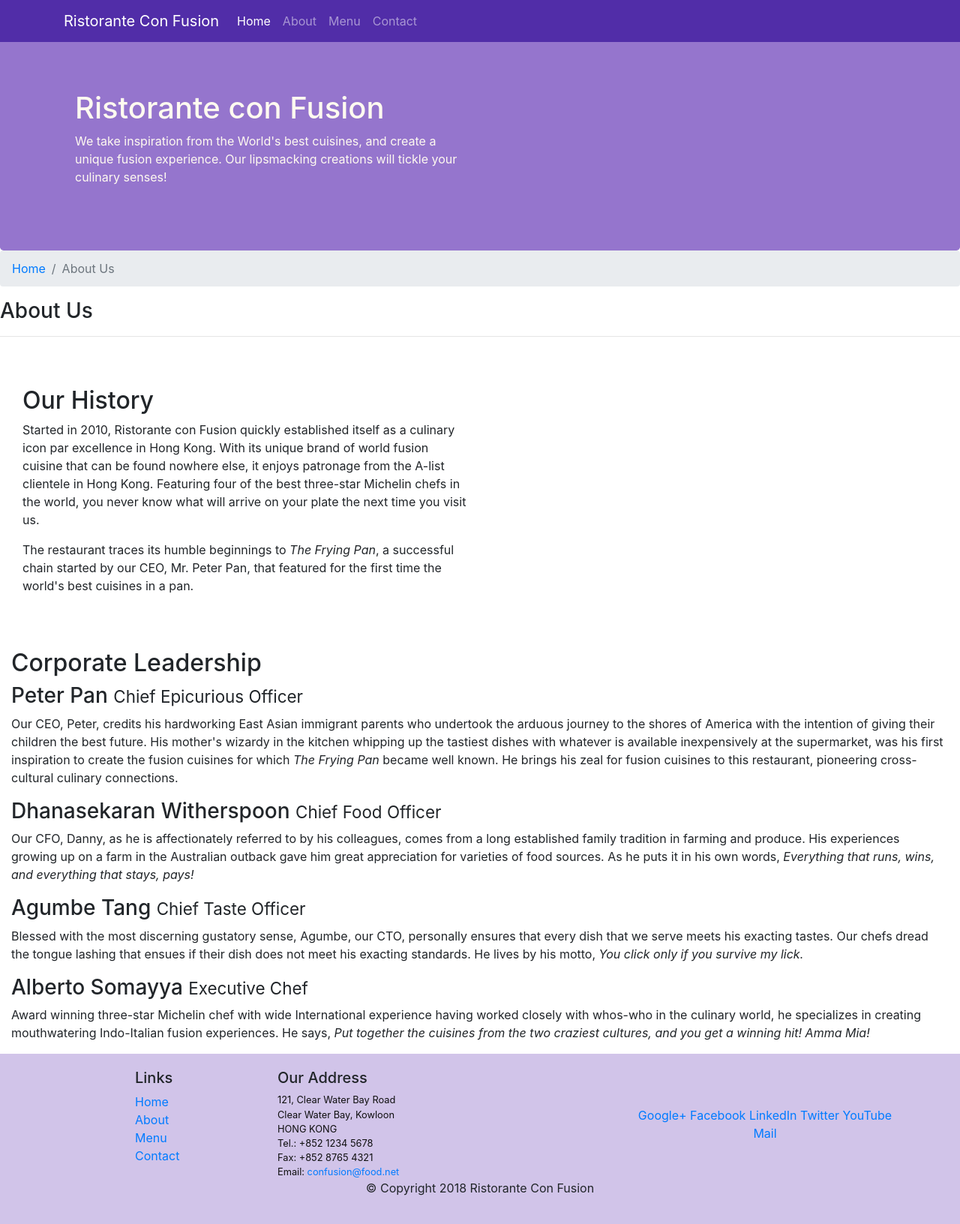
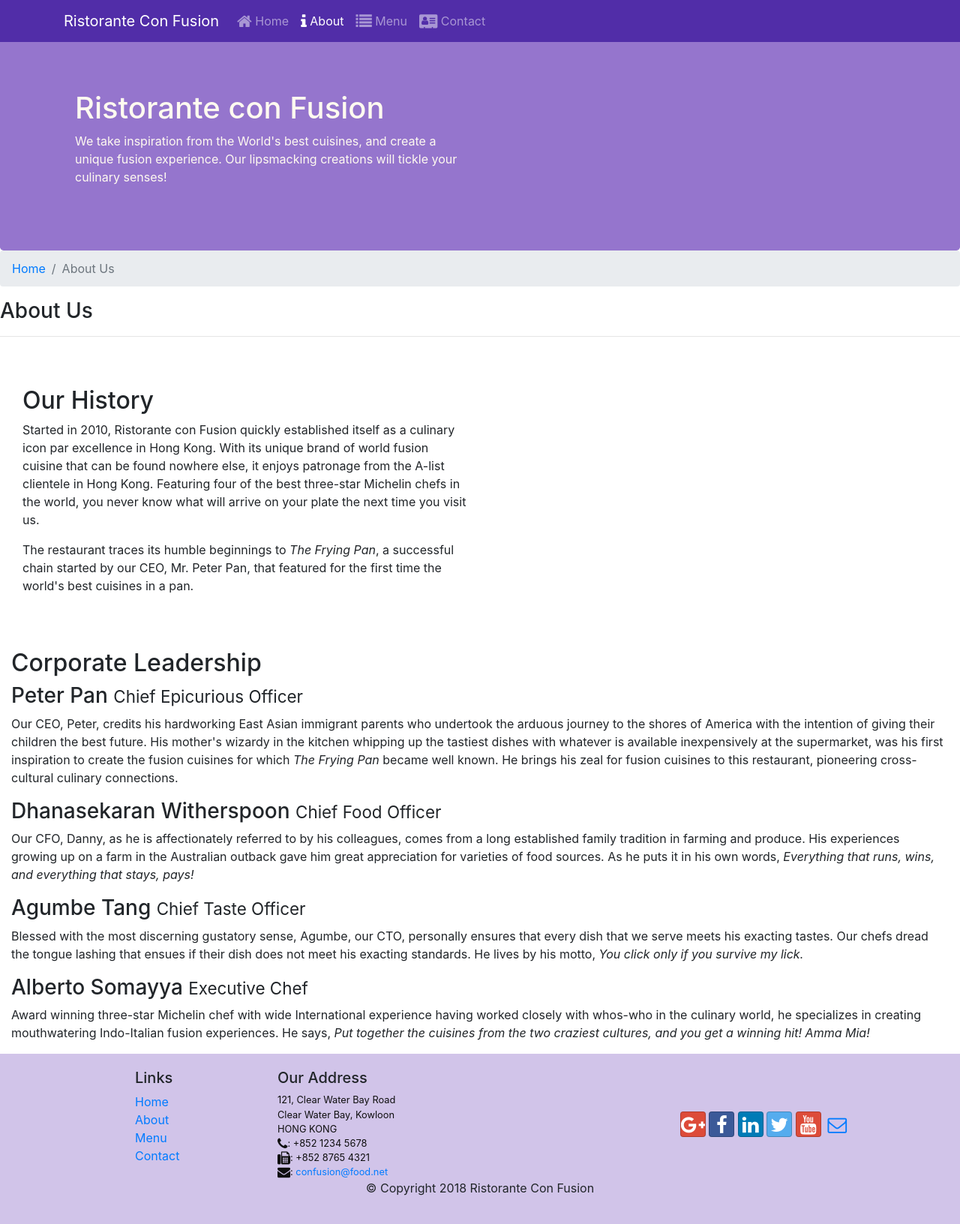
Before and after one commit to Ctrageno1/newproject, a website: page aboutus.html in a window 1280 px wide. Shown: the whole page at 75% size. Drawn offline with nearby package versions, Linux system fonts and the light colour scheme.

Commit message:
Icon Fonts

```diff
--- a/aboutus.html
+++ b/aboutus.html
@@ -15,6 +15,14 @@
 			href="node_modules/bootstrap/dist/css/bootstrap.min.css"
 		/>
 		<link rel="stylesheet" href="style.css" />
+		<link
+			rel="stylesheet"
+			href="node_modules/font-awesome/css/font-awesome.min.css"
+		/>
+		<link
+			rel="stylesheet"
+			href="node_modules/bootstrap-social/bootstrap-social.css"
+		/>
 	</head>
 
 	<body>
@@ -32,17 +40,26 @@
 				<a class="navbar-brand" href="#">Ristorante Con Fusion</a>
 				<div class="collapse navbar-collapse" id="Navbar">
 					<ul class="navbar-nav mr-auto">
+						<li class="nav-item">
+							<a class="nav-link" href="./index1.html"
+								><span class="fa fa-home fa-lg"></span> Home</a
+							>
+						</li>
 						<li class="nav-item active">
-							<a class="nav-link" href="#">Home</a>
+							<a class="nav-link" href="#"
+								><span class="fa fa-info fa-lg"></span> About</a
+							>
 						</li>
 						<li class="nav-item">
-							<a class="nav-link" href="./aboutus.html">About</a>
+							<a class="nav-link" href="#"
+								><span class="fa fa-list fa-lg"></span> Menu</a
+							>
 						</li>
 						<li class="nav-item">
-							<a class="nav-link" href="#">Menu</a>
-						</li>
-						<li class="nav-item">
-							<a class="nav-link" href="#">Contact</a>
+							<a class="nav-link" href="#"
+								><span class="fa fa-address-card fa-lg"></span>
+								Contact</a
+							>
 						</li>
 					</ul>
 				</div>
@@ -179,24 +196,22 @@
 							121, Clear Water Bay Road<br />
 							Clear Water Bay, Kowloon<br />
 							HONG KONG<br />
-							Tel.: +852 1234 5678<br />
-							Fax: +852 8765 4321<br />
-							Email:
-							<a href="mailto:confusion@food.net"
-								>confusion@food.net</a
-							>
+						  <i class="fa fa-phone fa-lg"></i>:  +852 1234 5678<br>
+						  <i class="fa fa-fax fa-lg"></i>: +852 8765 4321<br>
+						  <i class="fa fa-envelope fa-lg"></i>: <a href="mailto:confusion@food.net">confusion@food.net</a>
 						</address>
 					</div>
 					<div class="col-12 col-sm-4 align-self-center">
 						<div class="text-center">
-							<a href="http://google.com/+">Google+</a>
-							<a href="http://www.facebook.com/profile.php?id="
-								>Facebook</a
-							>
-							<a href="http://www.linkedin.com/in/">LinkedIn</a>
-							<a href="http://twitter.com/">Twitter</a>
-							<a href="http://youtube.com/">YouTube</a>
-							<a href="mailto:">Mail</a>
+							<div class="text-center">
+								<a class="btn btn-social-icon btn-google" href="http://google.com/+"><i class="fa fa-google-plus"></i></a>
+								<a class="btn btn-social-icon btn-facebook" href="http://www.facebook.com/profile.php?id="><i class="fa fa-facebook"></i></a>
+								<a class="btn btn-social-icon btn-linkedin" href="http://www.linkedin.com/in/"><i class="fa fa-linkedin"></i></a>
+								<a class="btn btn-social-icon btn-twitter" href="http://twitter.com/"><i class="fa fa-twitter"></i></a>
+								<a class="btn btn-social-icon btn-google" href="http://youtube.com/"><i class="fa fa-youtube"></i></a>
+								<a class="btn btn-social-icon" href="mailto:"><i class="fa fa-envelope-o"></i></a>
+								</div>
+
 						</div>
 					</div>
 				</div>
--- a/package.json
+++ b/package.json
@@ -20,6 +20,8 @@
   	  },
   	  "dependencies": {
   	    	  "bootstrap": "^4.0.0",
+  	    	  "bootstrap-social": "^5.1.1",
+  	    	  "font-awesome": "^4.7.0",
   	    	  "jquery": "^3.3.1",
   	    	  "popper.js": "^1.12.9"
   	  }
```
Also changed, not shown: index1.html (+20 -13 lines), 1 other file.
